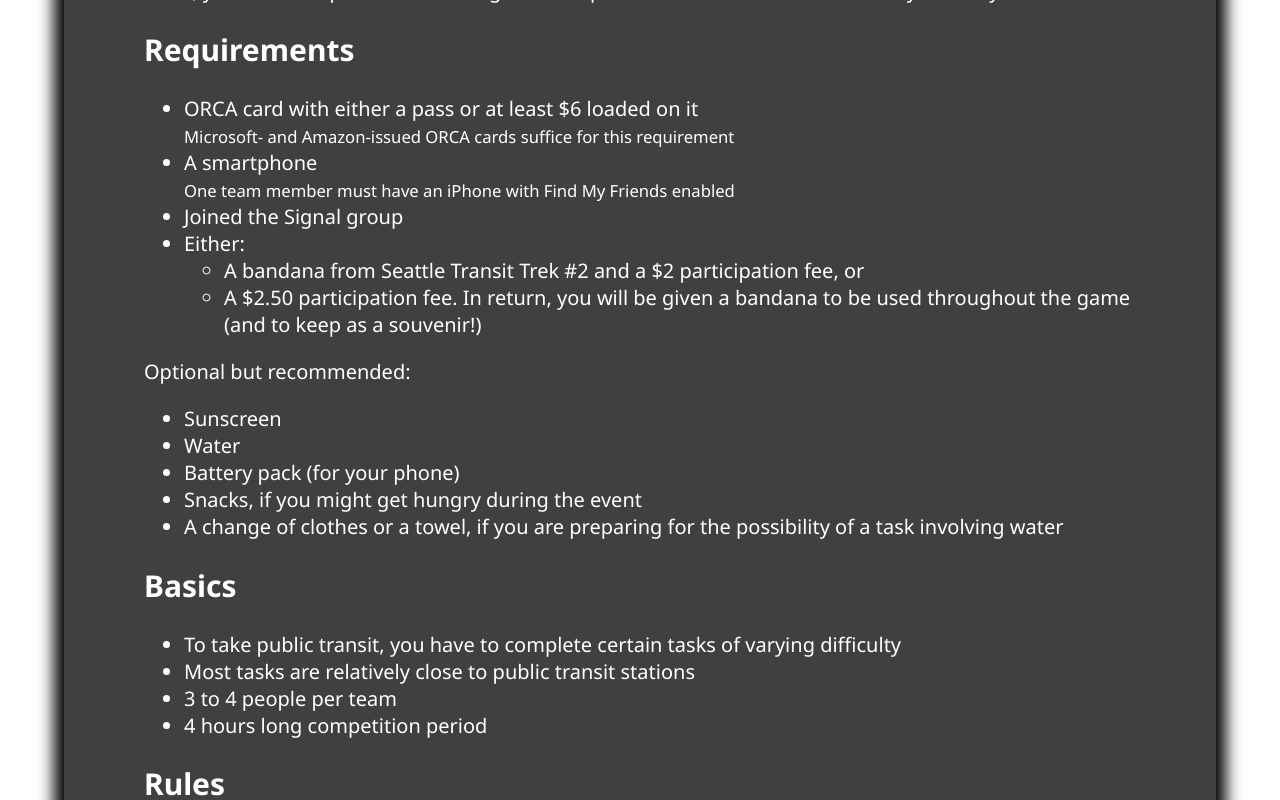
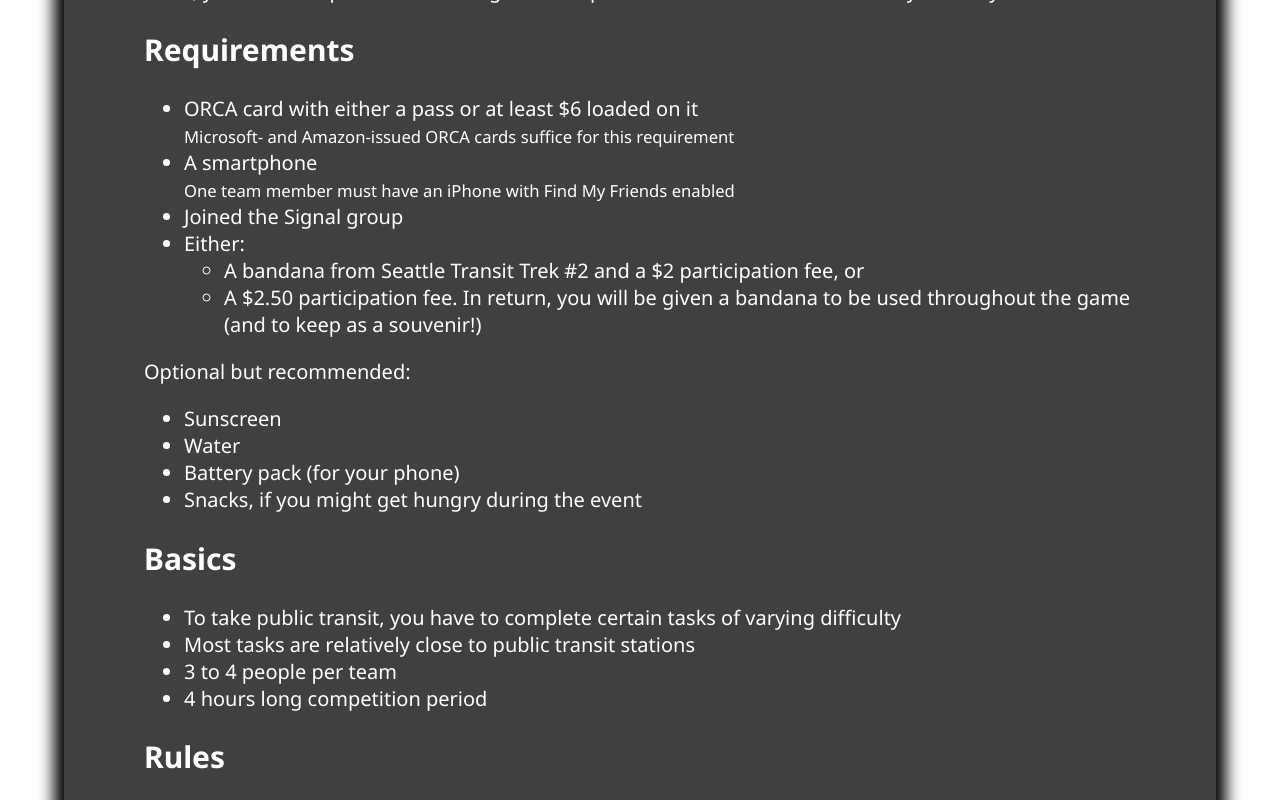
Before and after one commit to mt-xing/transit-trek, a SvelteKit app: page /tt3 in a window 1280 px wide. Shown: the part 1539-2339 px from the top of the page. Built offline with nearby package versions, Linux system fonts and the light colour scheme.

Commit message:
We won't have any water challenges anymore

```diff
--- a/src/routes/tt3/+page.svelte
+++ b/src/routes/tt3/+page.svelte
@@ -98,10 +98,6 @@
 		<li>Water</li>
 		<li>Battery pack (for your phone)</li>
 		<li>Snacks, if you might get hungry during the event</li>
-		<li>
-			A change of clothes or a towel, if you are preparing for the possibility of a task involving
-			water
-		</li>
 	</ul>
 
 	<h2>Basics</h2>
```
